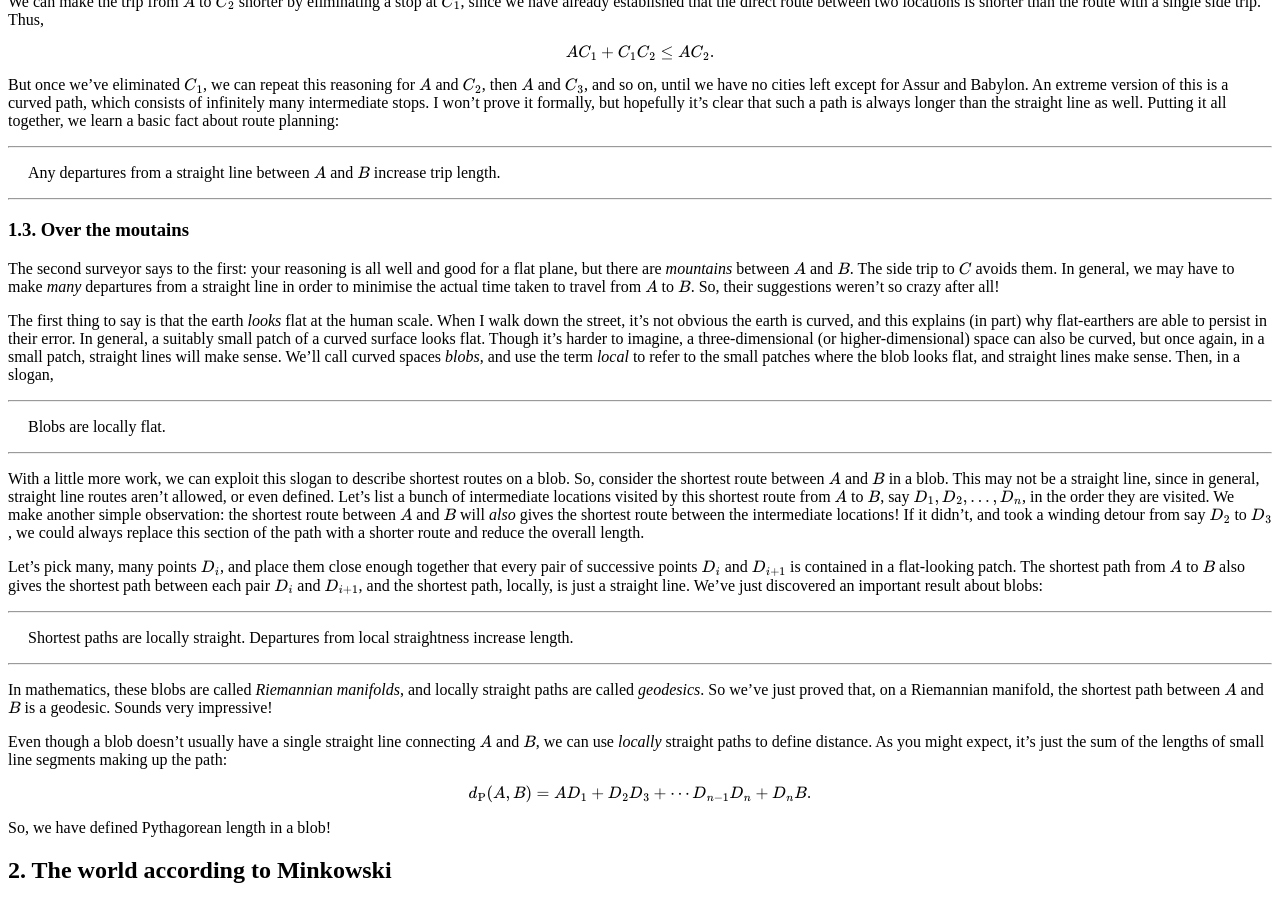
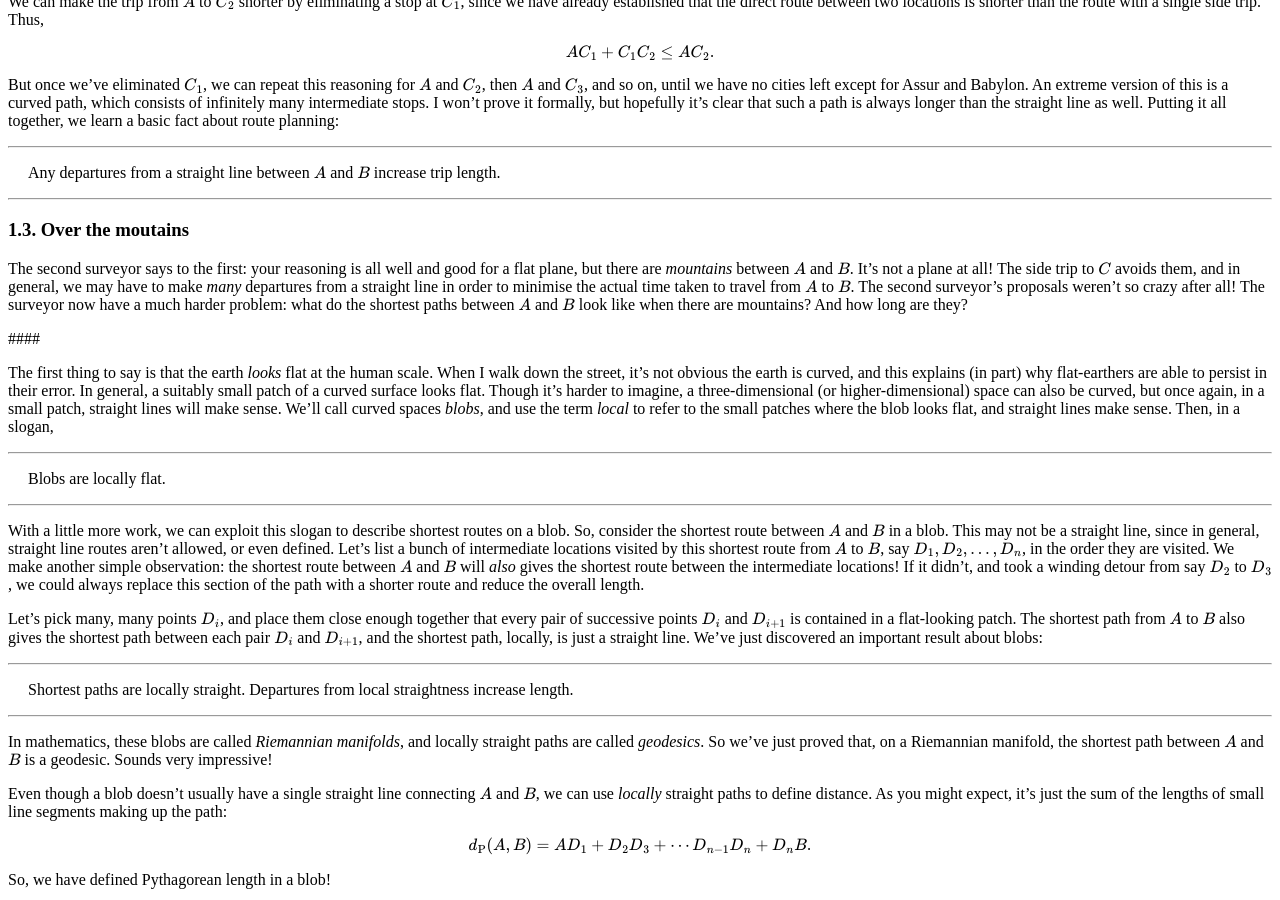
Before and after one commit to hapax/hapax.github.io, a Jekyll site: the page built from assets/maximal.md, in a window 1280 px wide and 900 px high, scrolled down 2230 px. Built offline with Jekyll 4.4.1, drawn with Linux system fonts in a browser that asks for light colours; our own code applies the rules of GitHub Pages for plain Markdown files; formulas are drawn with MathJax 3; a script that is not in the unit is left out.

Commit message:
Update maximal.md

```diff
--- a/assets/maximal.md
+++ b/assets/maximal.md
@@ -213,10 +213,16 @@ Any departures from a straight line between $A$ and $B$ increase trip length.
 
 The second surveyor says to the first: your reasoning is all well and
 good for a flat plane, but there are *mountains* between $A$ and
-$B$. The side trip to $C$ avoids them.
-In general, we may have to make *many* departures from a straight
+$B$.
+It's not a plane at all!
+The side trip to $C$ avoids them, and in general, we may have to make *many* departures from a straight
 line in order to minimise the actual time taken to travel from $A$ to $B$.
-So, their suggestions weren't so crazy after all!
+The second surveyor's proposals weren't so crazy after all!
+The surveyor now have a much harder problem: what do the shortest
+paths between $A$ and $B$ look like when there are mountains?
+And how long are they?
+
+####
 
 The first thing to say is that the earth *looks* flat at the human
 scale.
```
